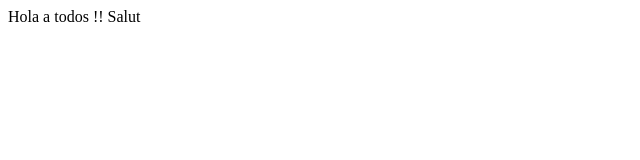
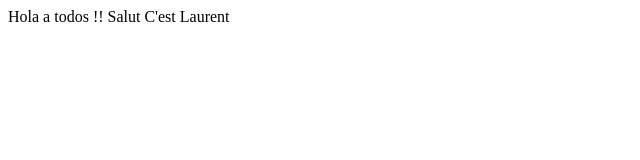
Before and after one commit to ljacques99/curso, a plain HTML site: page index.html in a window 1280 px wide. Shown: the whole page, without its empty margins (0-640 px from the left). Drawn offline with Linux system fonts and the light colour scheme.

Commit message:
ajout ligne

```diff
--- a/index.html
+++ b/index.html
@@ -8,5 +8,6 @@
 </head>
 <body>
     Hola a todos !! Salut
+    C'est Laurent
 </body>
 </html>
```
